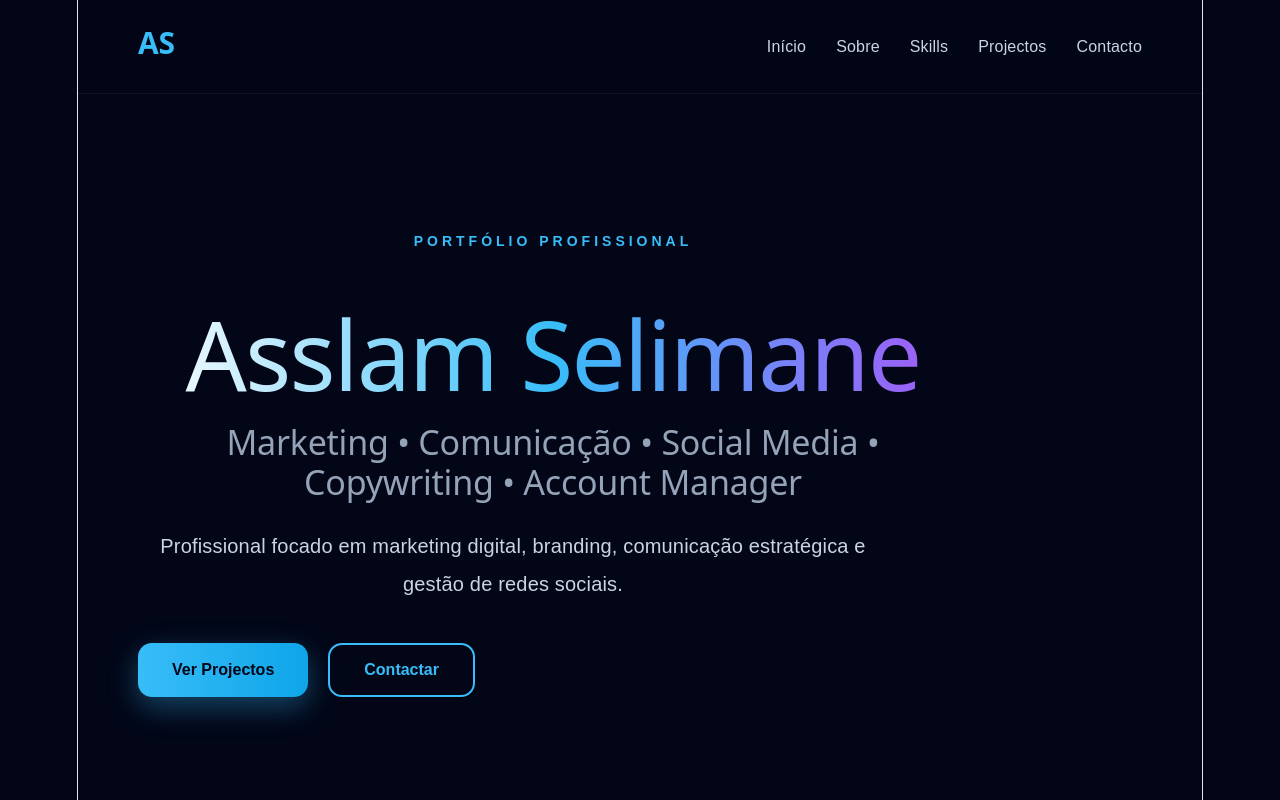
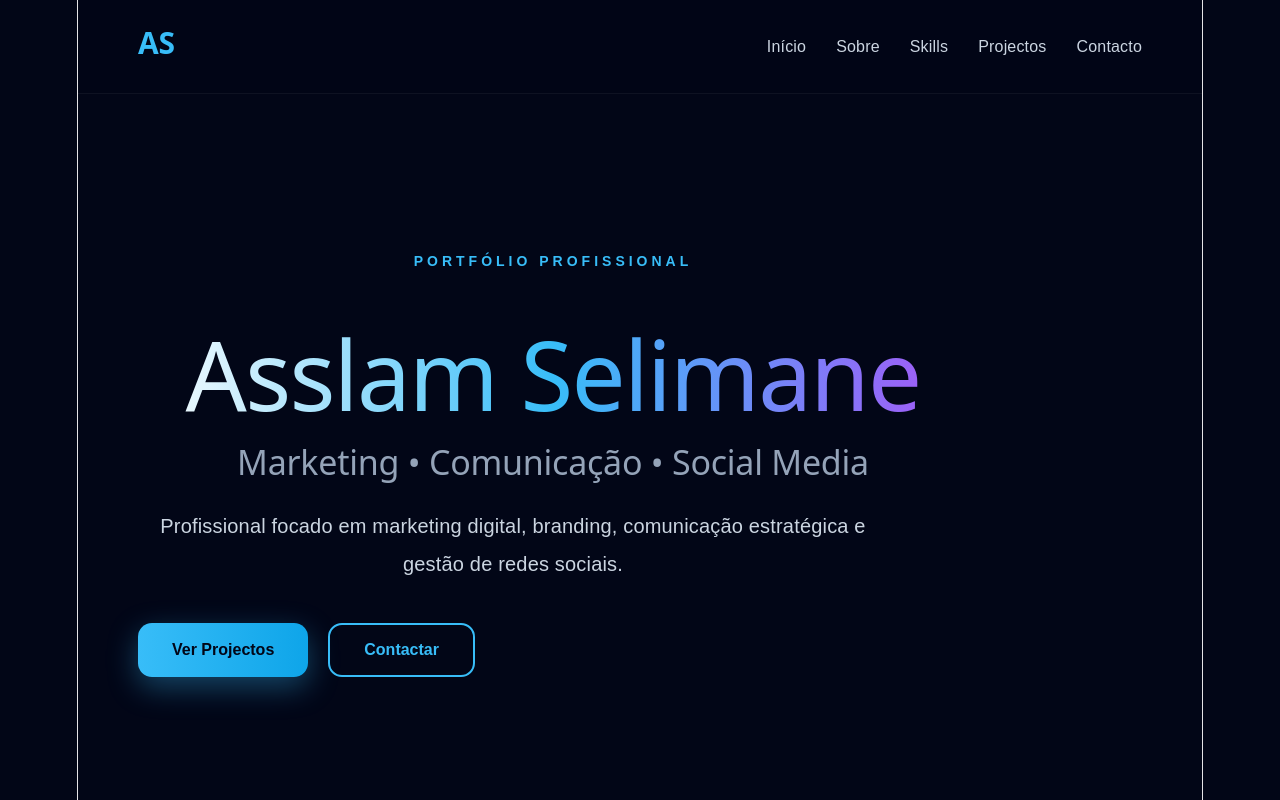
Before and after one commit to AsslamSelimane/asslam-portifolio, a React (Vite) app: page / in a window 1280 px wide. Shown: the top 800 px of the page. Built offline with nearby package versions, Linux system fonts and the light colour scheme.

Commit message:
Update contact information and portifolio content

```diff
--- a/src/App.tsx
+++ b/src/App.tsx
@@ -44,20 +44,23 @@ function App() {
         initial="hidden"
         animate="visible"
       >
+
         <span className="tag">
           PORTFÓLIO PROFISSIONAL
         </span>
 
-        <h1>Asslam Selimane</h1>
+        <h1>
+          Asslam Selimane
+        </h1>
 
         <h2>
-          Marketing • Comunicação • Social Media • Copywriting • Account Manager
+          Marketing • Comunicação • Social Media
         </h2>
 
         <p>
           Profissional focado em marketing digital,
-          branding, comunicação estratégica e gestão
-          de redes sociais.
+          branding, comunicação estratégica
+          e gestão de redes sociais.
         </p>
 
         <div className="buttons">
@@ -212,8 +215,8 @@ function App() {
             <p>
               Cobertura digital da FACIM 2024,
               incluindo gestão de conteúdos,
-              actualização de redes sociais e
-              apoio ao Gabinete de Imprensa.
+              actualização de redes sociais
+              e apoio ao Gabinete de Imprensa.
             </p>
           </motion.div>
 
@@ -279,7 +282,10 @@ function App() {
             whileHover={{ scale: 1.04 }}
           >
             <h3>Email</h3>
-            <span>asslam@email.com</span>
+
+            <span>
+              asslamselemane@gmail.com
+            </span>
           </motion.div>
 
           <motion.div
@@ -287,7 +293,10 @@ function App() {
             whileHover={{ scale: 1.04 }}
           >
             <h3>Telefone</h3>
-            <span>+258 84 000 0000</span>
+
+            <span>
+              +258 84 241 4726
+            </span>
           </motion.div>
 
           <motion.div
@@ -295,7 +304,10 @@ function App() {
             whileHover={{ scale: 1.04 }}
           >
             <h3>Localização</h3>
-            <span>Maputo, Moçambique</span>
+
+            <span>
+              Maputo, Moçambique
+            </span>
           </motion.div>
 
         </div>
@@ -305,10 +317,12 @@ function App() {
       {/* FOOTER */}
 
       <footer className="footer">
+
         <p>
           © 2026 Asslam Selimane.
           Todos os direitos reservados.
         </p>
+
       </footer>
 
     </div>
```
